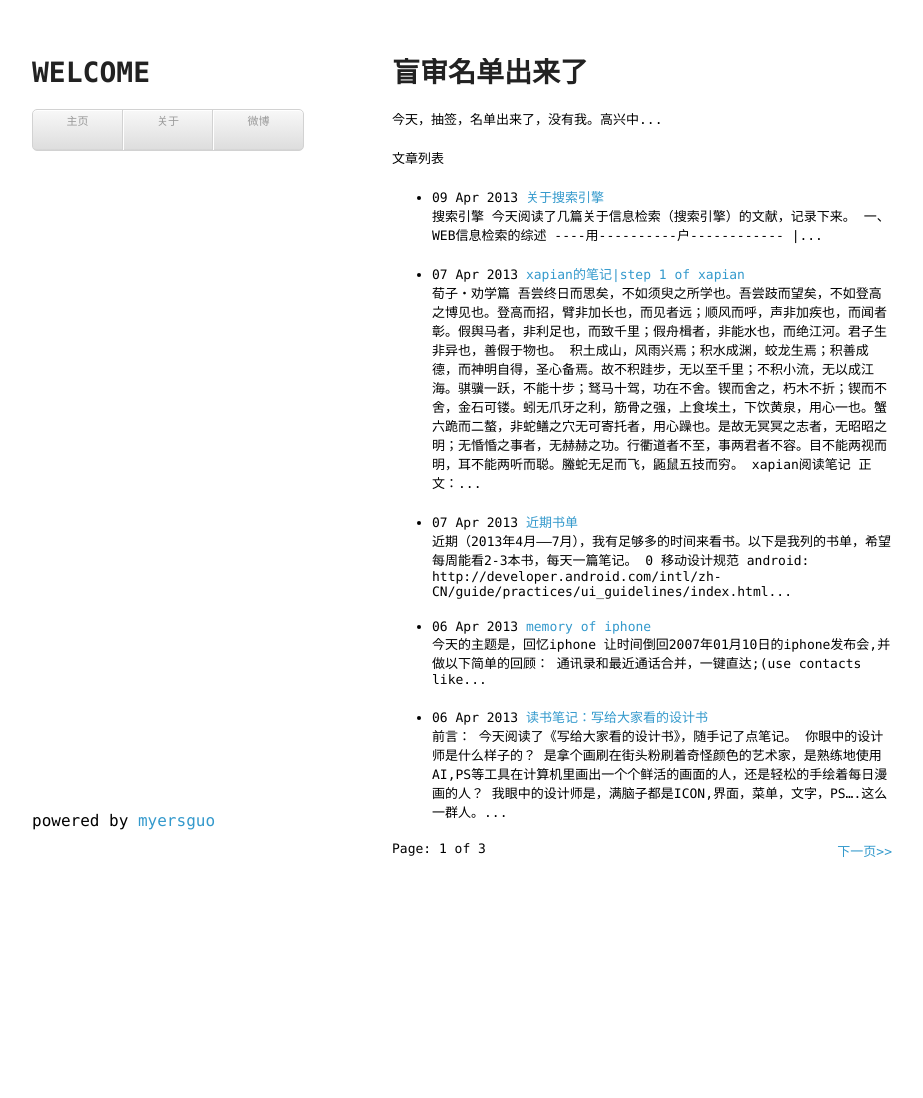
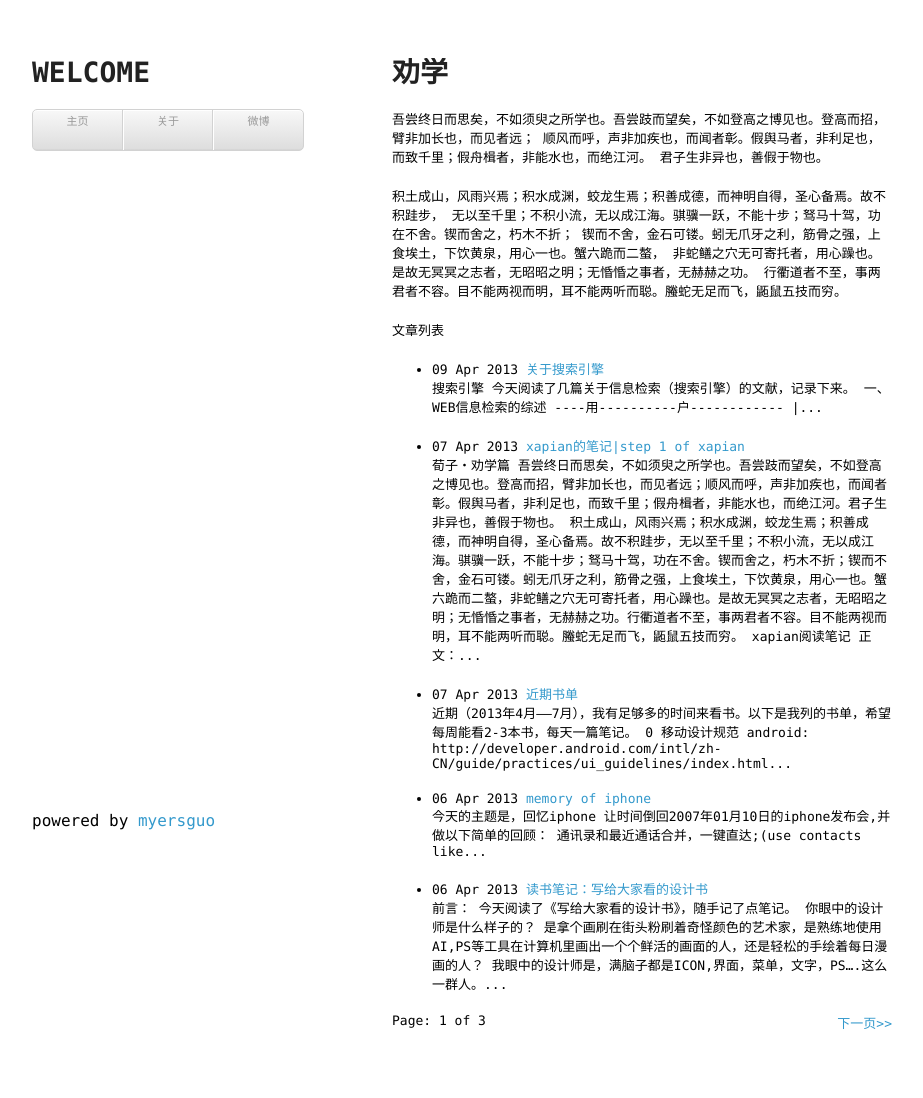
Before and after one commit to myersguo/myersguo.github.com, a Jekyll site: the page built from index.html, in a window 1280 px wide. Shown: the whole page, without its empty margins (178-1101 px from the left). Built offline with Jekyll 4.4.1, drawn with Linux system fonts in a browser that asks for light colours; the list of posts is cut into pages by our own code; comment, search, counter and statistics services are not loaded; before the commit the page ends 926 px from its top, so only the background shows below that.

Commit message:
Update index.html

```diff
--- a/index.html
+++ b/index.html
@@ -2,9 +2,16 @@
 layout: wp
 comments: true
 ---
-<h1>盲审名单出来了</h1>
+<h1>劝学</h1>
+<p>吾尝终日而思矣，不如须臾之所学也。吾尝跂而望矣，不如登高之博见也。登高而招，臂非加长也，而见者远；
+顺风而呼，声非加疾也，而闻者彰。假舆马者，非利足也，而致千里；假舟楫者，非能水也，而绝江河。
+君子生非异也，善假于物也。</p>
 <p>
-今天，抽签，名单出来了，没有我。高兴中...
+积土成山，风雨兴焉；积水成渊，蛟龙生焉；积善成德，而神明自得，圣心备焉。故不积跬步，
+无以至千里；不积小流，无以成江海。骐骥一跃，不能十步；驽马十驾，功在不舍。锲而舍之，朽木不折；
+锲而不舍，金石可镂。蚓无爪牙之利，筋骨之强，上食埃土，下饮黄泉，用心一也。蟹六跪而二螯，
+非蛇鳝之穴无可寄托者，用心躁也。是故无冥冥之志者，无昭昭之明；无惛惛之事者，无赫赫之功。
+行衢道者不至，事两君者不容。目不能两视而明，耳不能两听而聪。螣蛇无足而飞，鼫鼠五技而穷。
 </p>
 
 <p>文章列表</p>
```
